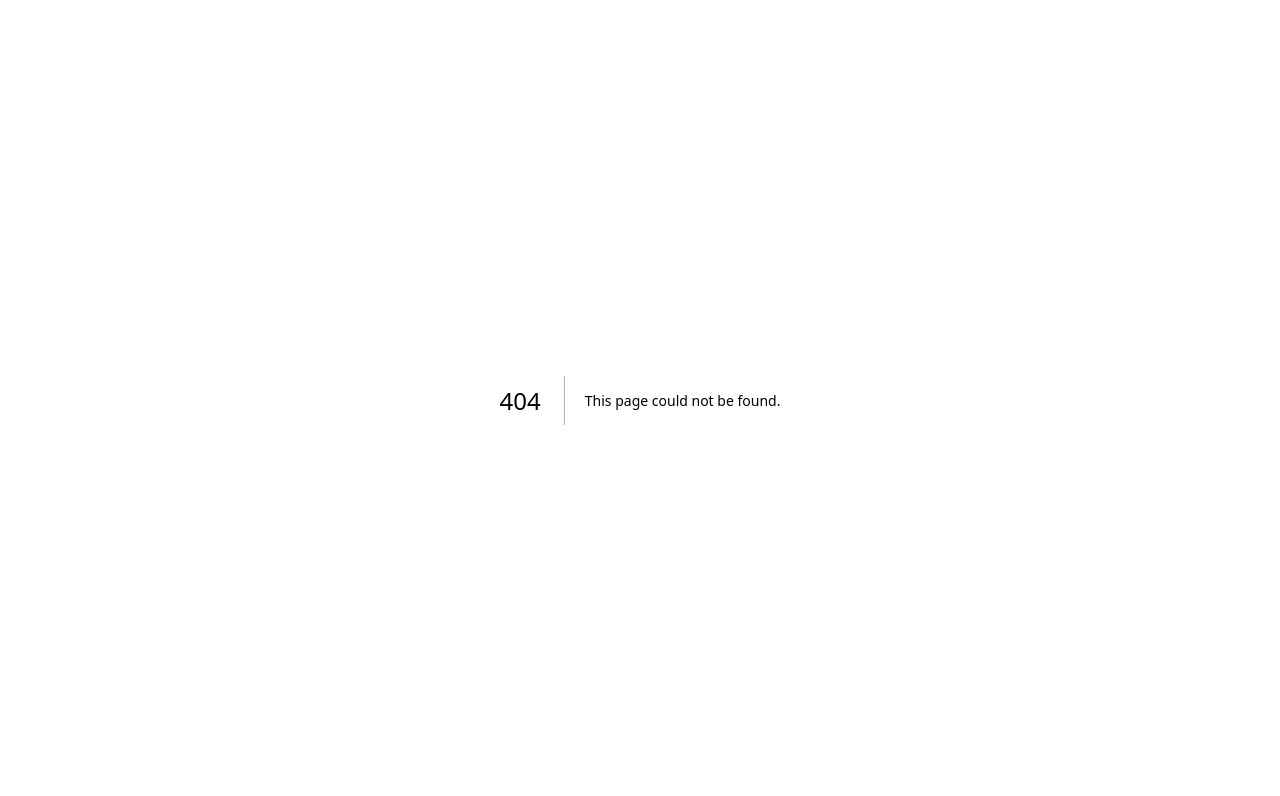
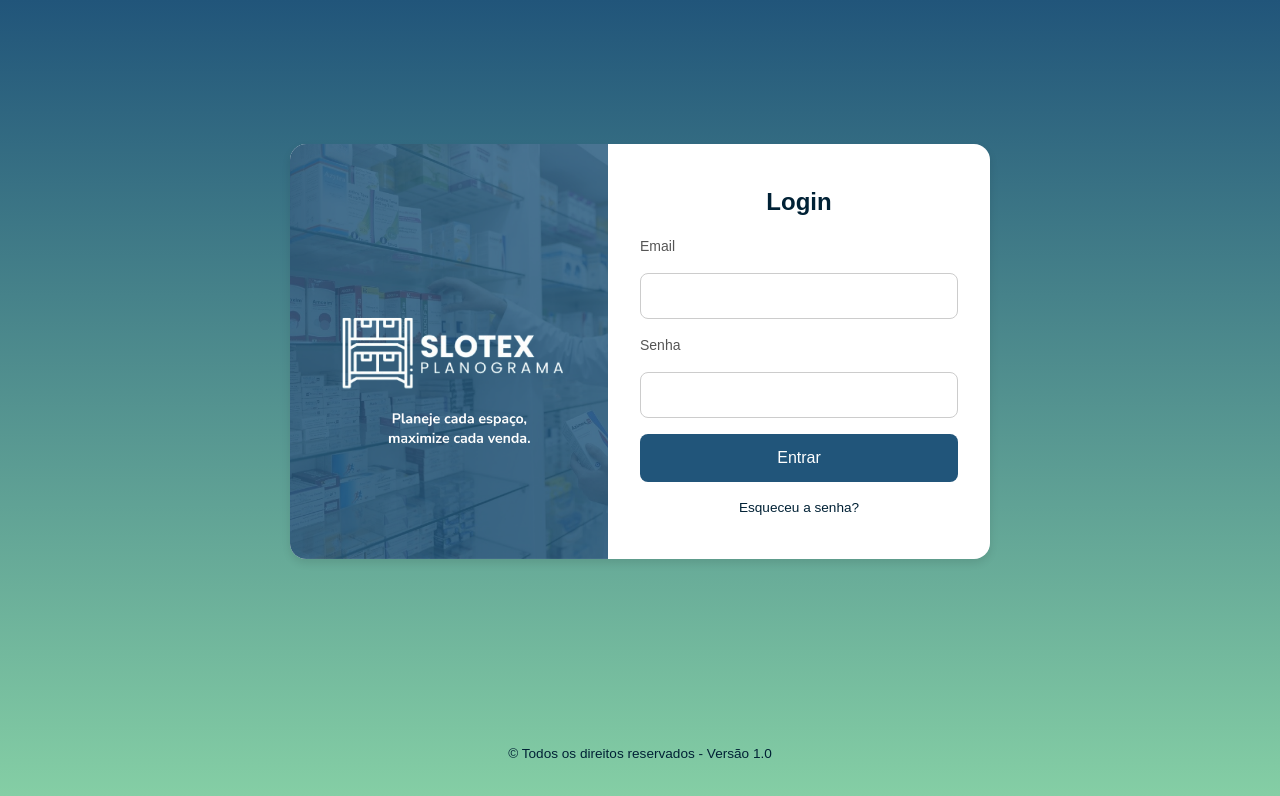
Before and after one commit to ifpebj-ti/frontend-planogram, a Next.js app: page /login in a window 1280 px wide. Before the commit this address had no page. Shown: the top 796 px of the page. Built offline with nearby package versions, Linux system fonts and the light colour scheme.

Commit message:
Tela de login planograma

```diff
--- /dev/null
+++ b/app/login/page.tsx
@@ -0,0 +1,51 @@
+"use client";
+
+import { useState } from "react";
+import "./style.css";
+
+export default function Login() {
+  const [email, setEmail] = useState("");
+  const [password, setPassword] = useState("");
+
+  const handleSubmit = async (e: React.FormEvent) => {
+    e.preventDefault();
+    console.log("Login submitted:", { email, password });
+  };
+
+  return (
+    <div className="login-container">
+      <div className="login-card">
+        <div className="login-image"></div>
+        <div className="login-content">
+          <div className="login-header">
+          </div>
+          <h2 className="login-title">Login</h2>
+          <form onSubmit={handleSubmit} className="login-form">
+            <label htmlFor="email">Email</label>
+            <input
+              type="email"
+              id="email"
+              value={email}
+              onChange={(e) => setEmail(e.target.value)}
+              required
+            />
+            <label htmlFor="password">Senha</label>
+            <input
+              type="password"
+              id="password"
+              value={password}
+              onChange={(e) => setPassword(e.target.value)}
+              required
+            />
+            <button type="submit">Entrar</button>
+          </form>
+          <a href="#" className="forgot-password">Esqueceu a senha?</a>
+
+        </div>
+      </div>
+      <footer className="login-footer">
+        &copy; Todos os direitos reservados - Versão 1.0
+      </footer>
+    </div>
+  );
+}
--- /dev/null
+++ b/app/login/style.css
@@ -0,0 +1,111 @@
+/* Layout principal */
+.login-container {
+    display: flex;
+    flex-direction: column;
+    justify-content: space-between;
+    align-items: flex-start; /* Alinha o card no topo */
+    min-height: 100vh;
+    background: linear-gradient(to bottom, #21557A, #85CFA5);
+    padding-top: 60px; /* Aumenta o espaçamento no topo */
+    padding-bottom: 20px; /* Opcional: controla o espaço no rodapé */
+  }
+
+
+  /* Ajuste da área de login */
+  .login-card {
+    display: flex;
+    width: 700px;
+    max-width: 90%;
+    background: white;
+    border-radius: 16px;
+    box-shadow: 0 4px 8px rgba(0, 0, 0, 0.1);
+    overflow: hidden;
+    margin: auto; /* Centraliza o card */
+  }
+
+  /* Imagem à esquerda */
+  .login-image {
+    flex: 1;
+    background: url('/pharmacy-background.png') center/cover no-repeat;
+    display: none;
+  }
+
+  @media (min-width: 1024px) {
+    .login-image {
+      display: block;
+    }
+  }
+
+  /* Conteúdo do login */
+  .login-content {
+    flex: 1;
+    padding: 24px 32px;
+    display: flex;
+    flex-direction: column;
+    justify-content: center;
+    position: relative;
+  }
+
+  .login-header {
+    display: flex;
+    justify-content: center;
+    align-items: center;
+    margin-bottom: 16px; /* Espaço entre a logo e o título */
+  }
+
+  .login-logo {
+    width: 150px;
+    height: auto; /* Mantém a proporção correta da imagem */
+  }
+
+  .login-title {
+    text-align: center;
+    font-size: 1.5rem;
+    color: #002135;
+    margin-bottom: 16px;
+    font-weight: bold;
+  }
+
+  .login-form {
+    display: flex;
+    flex-direction: column;
+    gap: 16px;
+  }
+
+  label {
+    font-size: 0.875rem;
+    color: #555;
+  }
+
+  input {
+    padding: 10px 12px;
+    font-size: 1rem;
+    border: 1px solid #ccc;
+    border-radius: 8px;
+  }
+
+  button {
+    background: #21557A;
+    color: white;
+    border: none;
+    padding: 12px;
+    border-radius: 8px;
+    cursor: pointer;
+    transition: background 0.3s ease;
+  }
+
+  button:hover {
+    background: #16468a;
+  }
+
+  .forgot-password,
+
+  /* Rodapé */
+  .login-footer {
+    text-align: center;
+    font-size: 0.85rem;
+    color: #002135;
+    margin-top: auto; /* Faz o footer ficar no final */
+    padding: 16px 0px;
+    width: 100%;
+  }
```
Also changed, not shown: public/logo.png (added), public/pharmacy-background.png (added).
